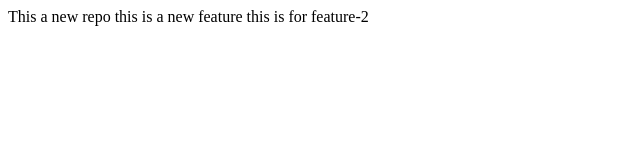
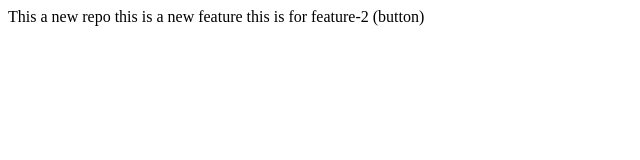
Before and after one commit to Faisalthecoder/Repo-2, a plain HTML site: page index.html in a window 1280 px wide. Shown: the full height of the page, 0-640 px from the left. Drawn offline with Linux system fonts and the light colour scheme.

Commit message:
added button

```diff
--- a/index.html
+++ b/index.html
@@ -1,3 +1,3 @@
 <p> This a new repo
     this is a new feature
-    this is for feature-2
+    this is for feature-2 (button)
```
